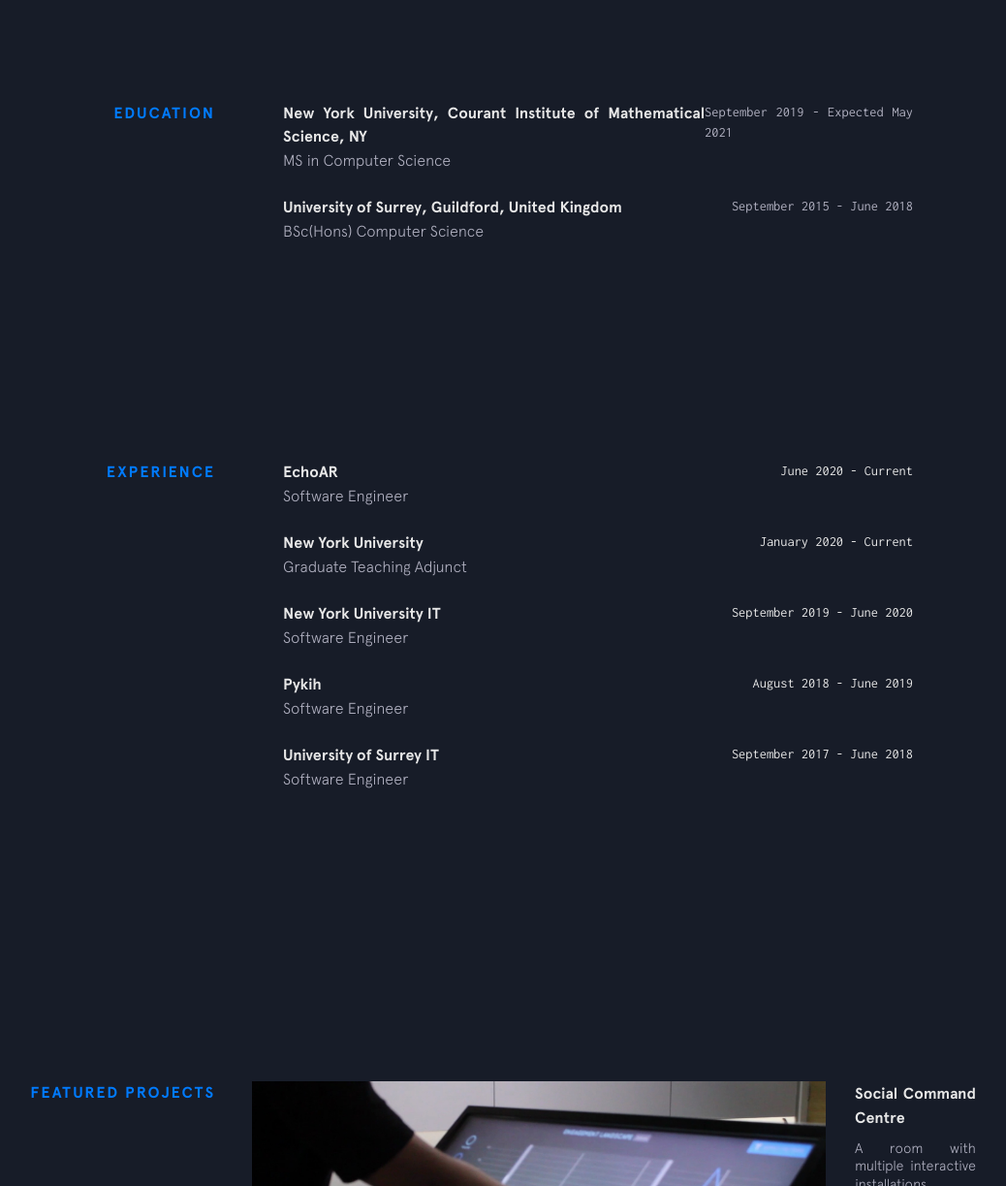
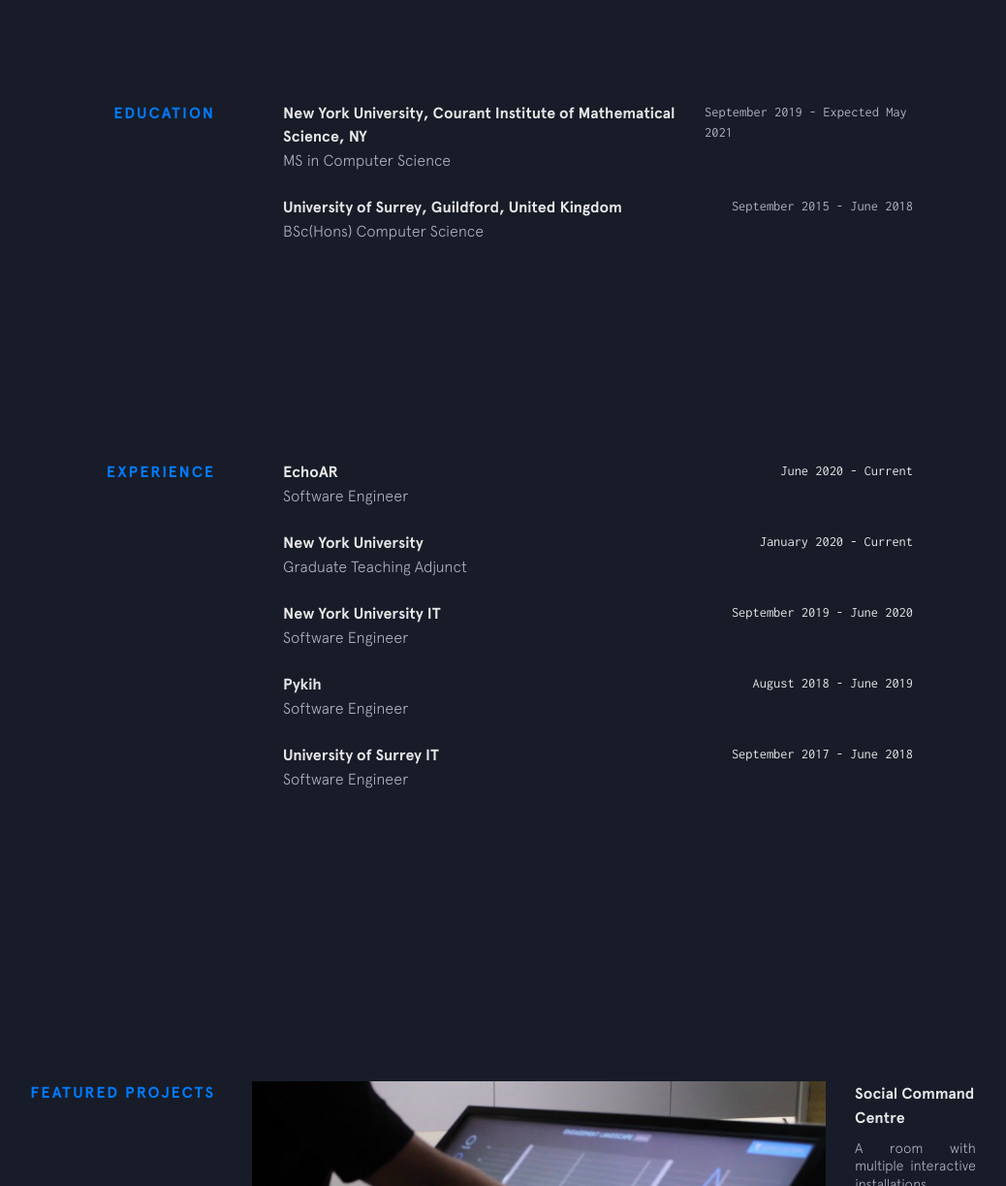
Before and after one commit to mohitnihalani/mohitnihalani.github.io, a Jekyll site: the page built from index.html, in a window 1280 px wide. Shown: the part 1970-3193 px from the top of the page at 97% size, without its empty margins (158-1196 px from the left). Built offline with Jekyll 4.4.1, drawn with Linux system fonts in a browser that asks for light colours; nearby versions of some CDN libraries.

Commit message:
text aligned

```diff
--- a/_sass/partials/_base.scss
+++ b/_sass/partials/_base.scss
@@ -134,7 +134,7 @@ strong {
     font-size: 1rem;
     width: 100%;
     max-width: 650px;
-    text-align: justify;
+
     @include tablet {
       padding-top: 30px;
       padding-left: 50px;
@@ -145,6 +145,7 @@ strong {
     p {
       margin-top: 0;
       margin-bottom: 25px;
+      text-align: justify;
     }
     .underline-link {
       position: relative;
```
